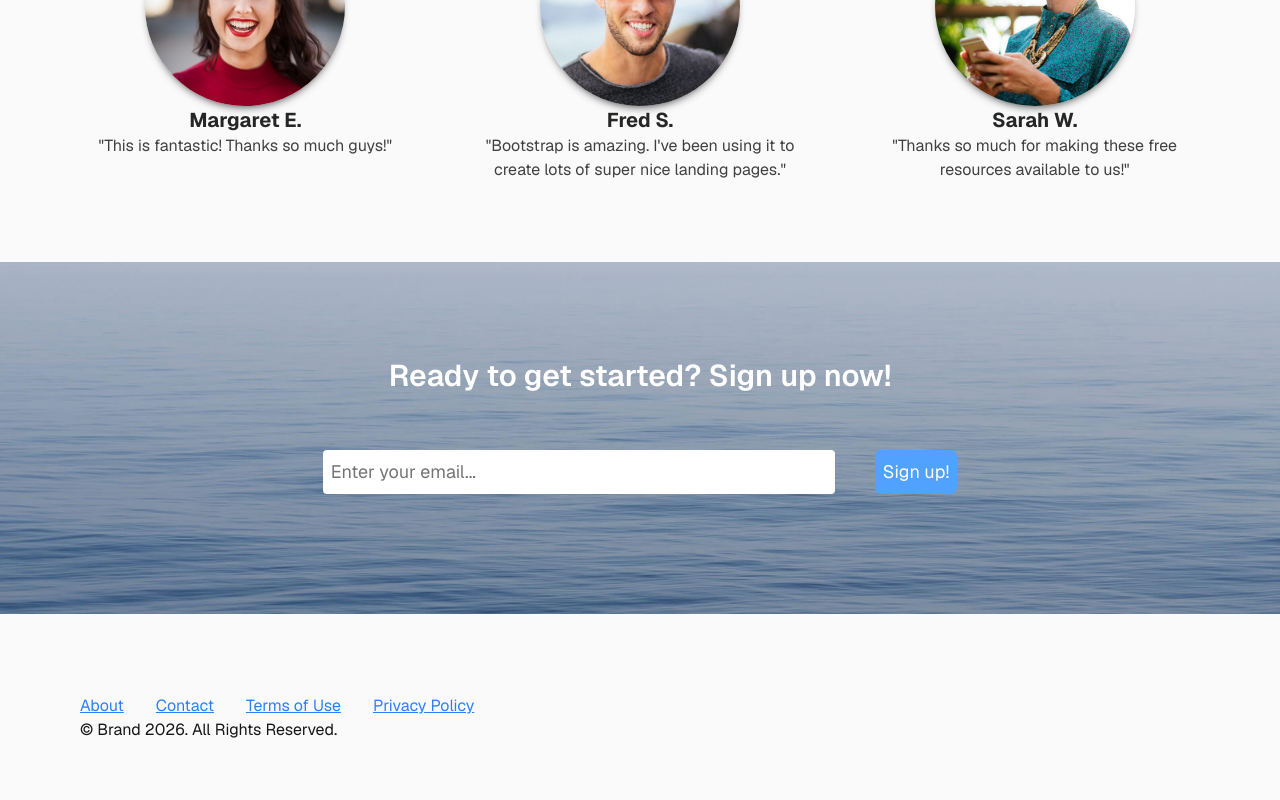
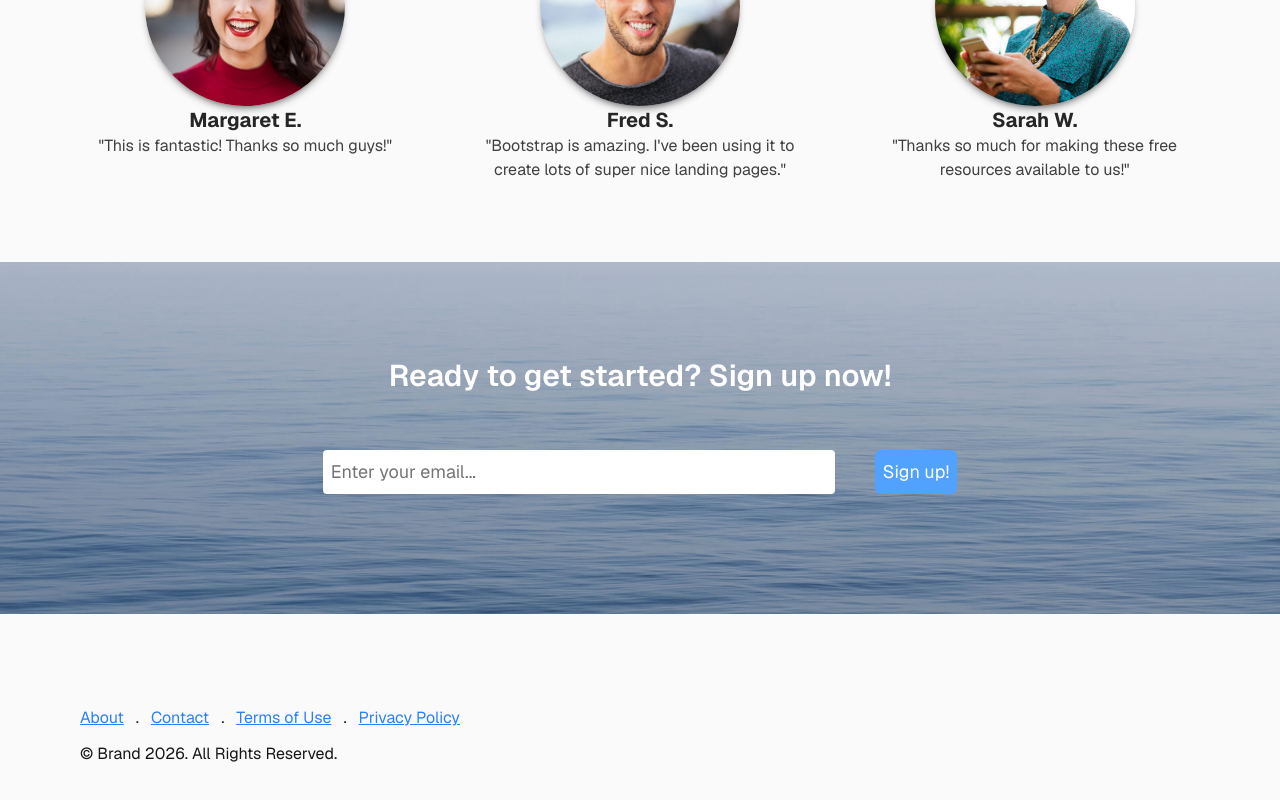
Before and after one commit to Jas-creator-31/bootstrap-studio-landing-page, a Next.js app: page / in a window 1280 px wide. Shown: the part 2591-3391 px from the top of the page. Built offline with nearby package versions, Linux system fonts and the light colour scheme.

Commit message:
fix: added dots and gave them styhless

```diff
--- a/src/app/components/Footer.tsx
+++ b/src/app/components/Footer.tsx
@@ -4,11 +4,14 @@ export default function Footer() {
   return (
     <footer className="flex flex-row flex-wrap justify-between items-center p-20">
       <div>
-        <li className="text-blue-500 underline flex flex-row flex-wrap justify-center items-center gap-8">
-          <ul>About</ul>
-          <ul>Contact</ul>
-          <ul>Terms of Use</ul>
-          <ul>Privacy Policy</ul>
+        <li className="flex flex-row flex-wrap justify-center items-center">
+          <ul className="text-blue-500 underline">About</ul>
+          <span className="flex items-center justify-center text-neutral-800 text-center p-3 h-full">.</span>
+          <ul className="text-blue-500 underline">Contact</ul>
+          <span className="flex items-center justify-center text-neutral-800 text-center p-3 h-full">.</span>
+          <ul className="text-blue-500 underline">Terms of Use</ul>
+          <span className="flex items-center justify-center text-neutral-800 text-center p-3 h-full">.</span>
+          <ul className="text-blue-500 underline">Privacy Policy</ul>
         </li>
         <p>© Brand 2026. All Rights Reserved.</p>
       </div>
```
